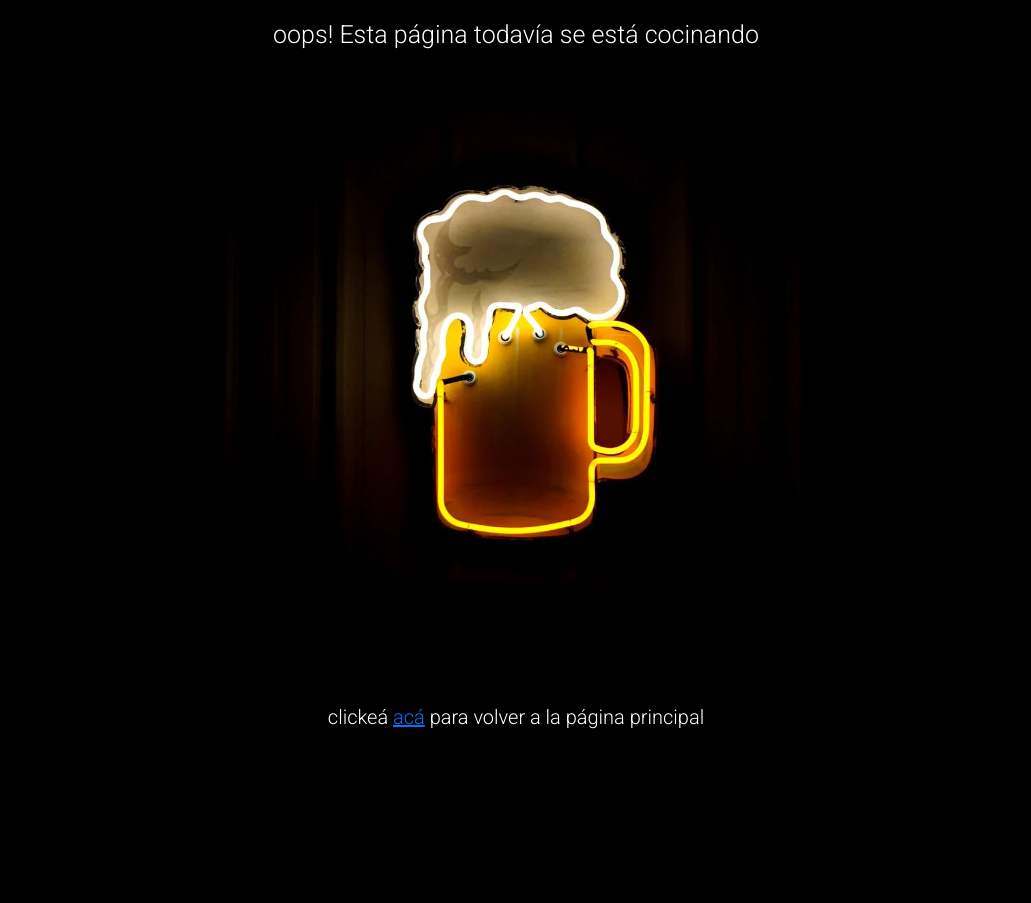
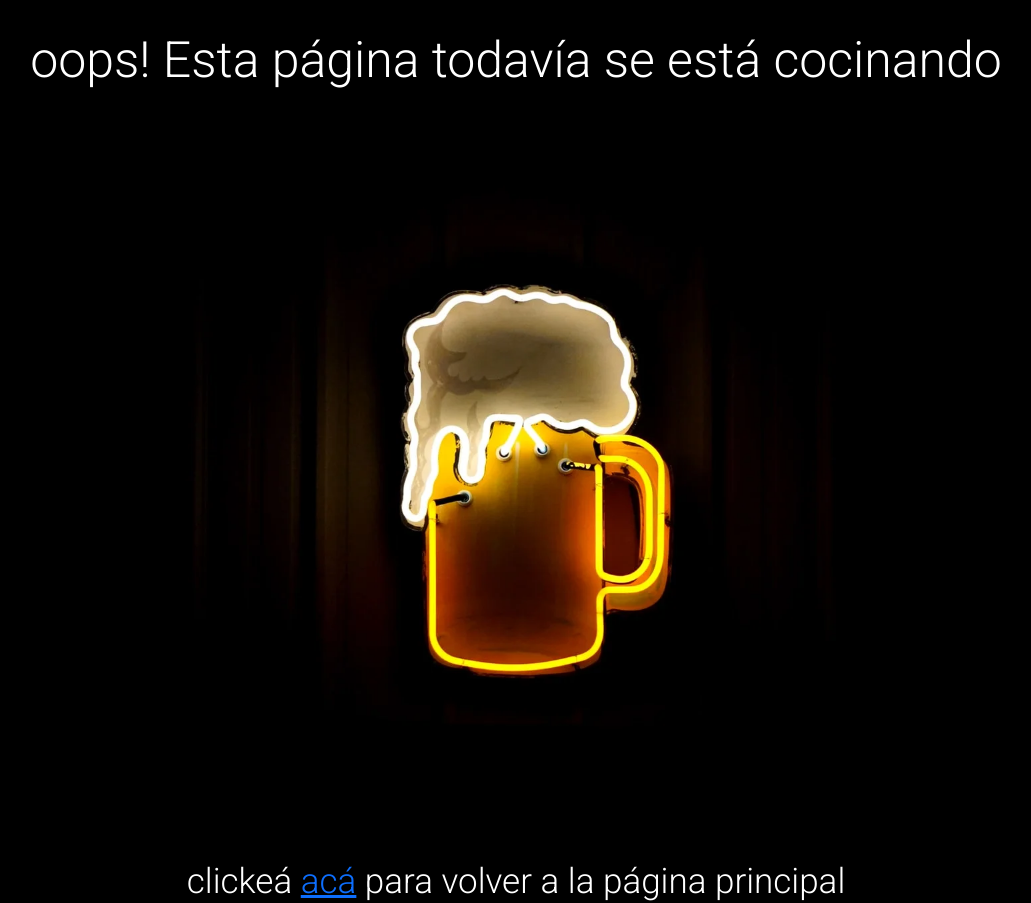
Before and after one commit to juanoschnabel/proyecto-rio-schnabel, a website: page views/error404.html in a window 1280 px wide. Shown: the whole page, without its empty margins (124-1155 px from the left). Before the commit the page ends 800 px from the top, so only its background shows below. Drawn offline with nearby package versions, Linux system fonts and the light colour scheme; a web font is replaced by a local one.

Commit message:
prueba responsive error 404

```diff
--- a/scss/_checkpoints.scss
+++ b/scss/_checkpoints.scss
@@ -137,8 +137,19 @@
 	#titulo-reserva{
 		font-size: $fontXXXL;
 	}
-	.img-error{
-    height: 650px;
+	.img-error {
+    display: flex;
+    flex-direction: column;
+    justify-content: center;
 	}
-
+	.cont-error{
+		margin-top: 0rem;
+	}
+	.errorsubtitle{
+		margin-bottom: 0rem;
+		font-size: $fontXXXL;
+	}
+	.errortitle{
+		font-size: $fontTitle;
+	}
 }
--- a/scss/_error404.scss
+++ b/scss/_error404.scss
@@ -1,7 +1,7 @@
 
 #fondo-error{
     background-color: map-get($map:$colores, $key: 'blackFont');
-    background-attachment: fixed;
+    background-attachment: scroll;
     background-position: center;
     background-repeat: no-repeat;
     background-size: cover;
@@ -9,21 +9,22 @@
 .errortitle {
     text-align: center;
     color:map-get($map:$colores, $key: 'white');
-    margin-top: 2rem;
+    margin-top: 3rem;
+    margin-bottom: 5rem;
+    font-size: $fontXXXL;
 }
 .errorsubtitle{
 	text-align: center;
 	color:map-get($map:$colores, $key: 'white');
+    font-size: $fontAC;
+    margin-bottom: 2rem;
+
 }
 .cont-error{
-	display: flex;
-	flex-direction: column;
+    margin-top: 7rem;
 }
 .img-error{
     display: flex;
-    height: auto;
-    object-fit: contain;
     flex-direction: row;
-    justify-content: space-around;
-    flex-wrap: nowrap;
+    object-fit: cover;
 }
```
Also changed, not shown: css/style.css.
